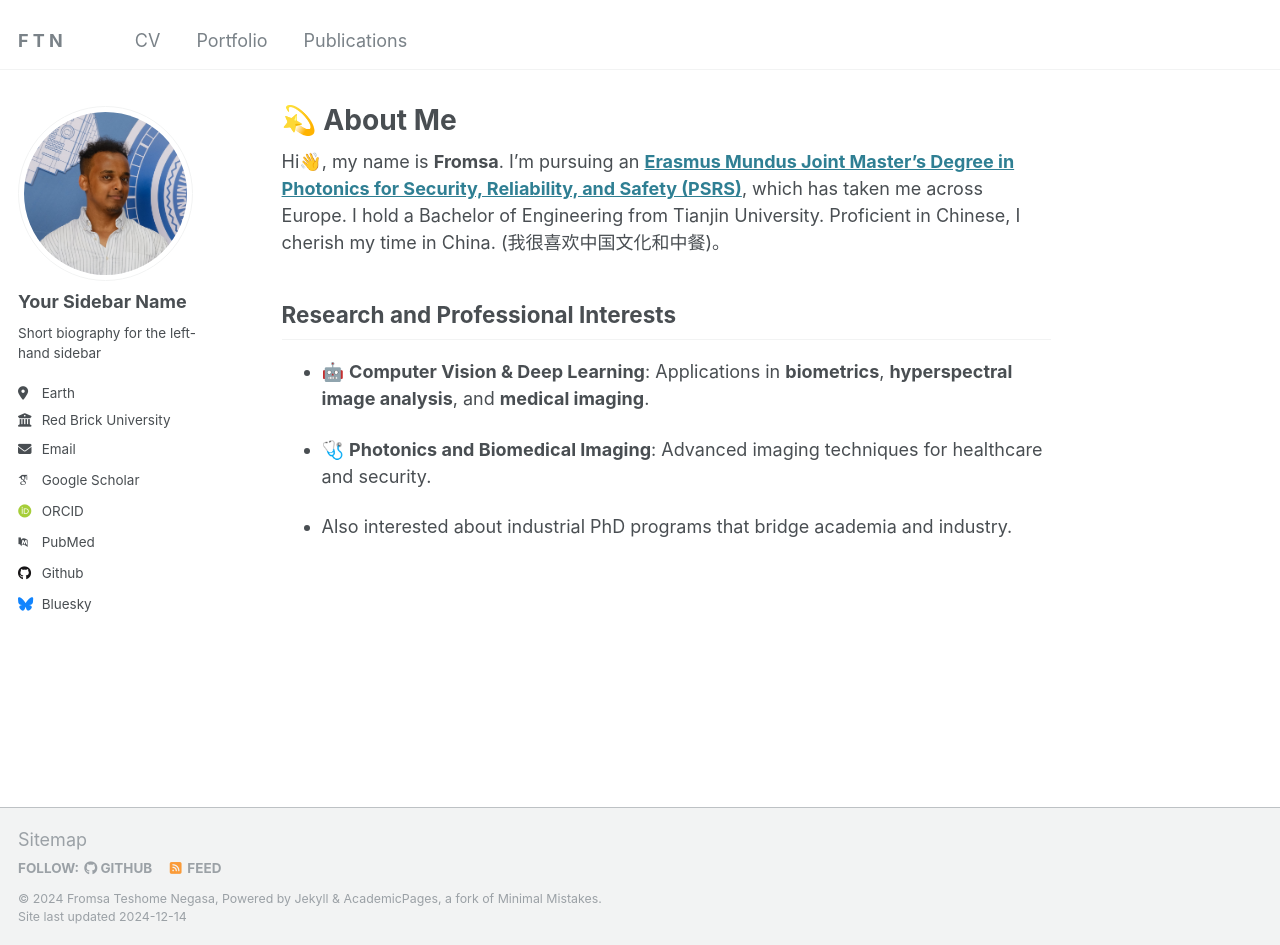
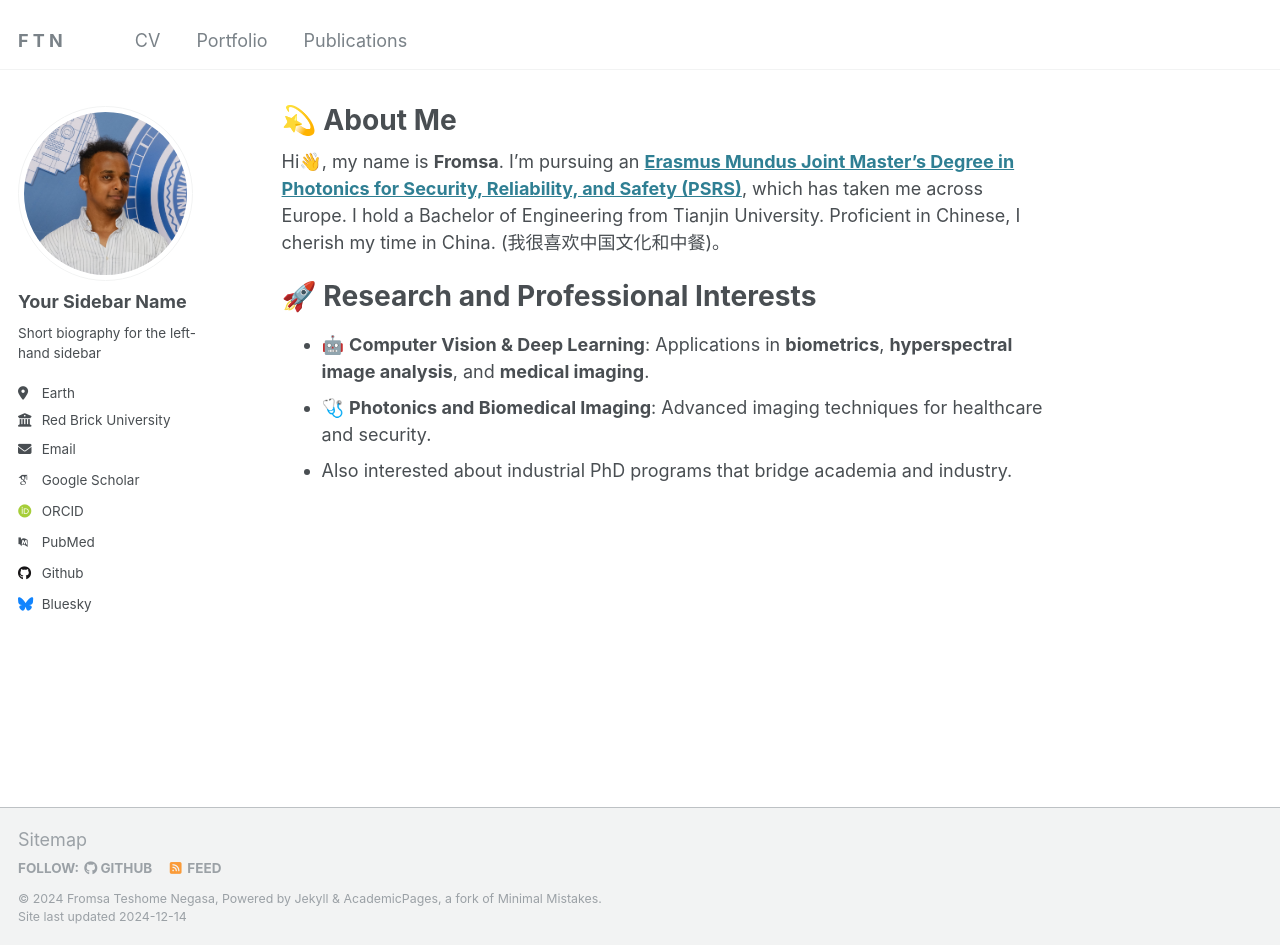
Before and after one commit to PHYRA47/phyra47.github.io, a Jekyll site: the page built from _pages/about.md, in a window 1280 px wide and 945 px high. Built offline with Jekyll 4.4.1, drawn with Linux system fonts in a browser that asks for light colours; some web fonts are replaced.

```diff
--- a/_pages/about.md
+++ b/_pages/about.md
@@ -10,10 +10,8 @@ redirect_from:
 Hi👋, my name is **Fromsa**. I'm pursuing an **[Erasmus Mundus Joint Master's Degree in Photonics for Security, Reliability, and Safety (PSRS)](https://www.master-photonics4security.eu/)**, which has taken me across Europe. I hold a Bachelor of Engineering from Tianjin University. Proficient in Chinese, I cherish my time in China. (我很喜欢中国文化和中餐)。
 
 
-## Research and Professional Interests
-
+🚀 Research and Professional Interests
+======
 - 🤖 **Computer Vision & Deep Learning**: Applications in **biometrics**, **hyperspectral image analysis**, and **medical imaging**.
-
 - 🩺 **Photonics and Biomedical Imaging**: Advanced imaging techniques for healthcare and security.
-
 - Also interested about industrial PhD programs that bridge academia and industry.
```
